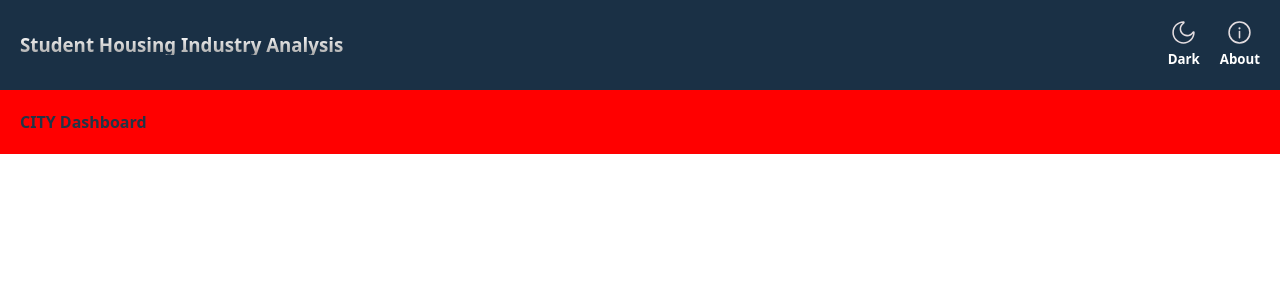
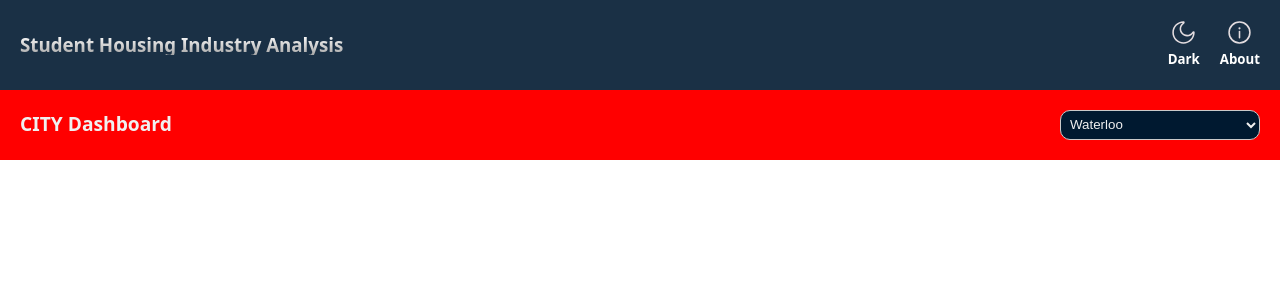
Before and after one commit to devangmalhotra/student-housing-industry-analysis, a React (Vite) app: page / in a window 1280 px wide. Shown: the top 300 px of the page. Built offline with nearby package versions, Linux system fonts and the light colour scheme.

Commit message:
added dropdown

```diff
--- a/src/App.css
+++ b/src/App.css
@@ -142,9 +142,11 @@ h5 {
   height: 175px;
 }
 
-#home-main header {
+#home-main #dashboard-header {
   background-color: red;
   padding: 20px;
+  display: flex;
+  justify-content: space-between;
 }
 
 h4 {
--- a/src/Home.jsx
+++ b/src/Home.jsx
@@ -40,9 +40,14 @@ function Home() {
   return (
     <div id='home-main'>
         <Navbar />
-        <header>
-            <h4>CITY Dashboard</h4>
-        </header>
+        <div id='dashboard-header'>
+            <label htmlFor="selectCity"><h4>CITY Dashboard</h4></label>
+            <select name="selectCity" id="SelectCity" onChange={handleSelect}>
+                    <option value="waterloo">Waterloo</option>
+                    <option value="toronto">Toronto</option>
+                    <option value="hamilton">Hamilton</option>
+                </select>
+        </div>
     </div>
 /*     <div id='home-main'>
         <div id='home-content'>
```
